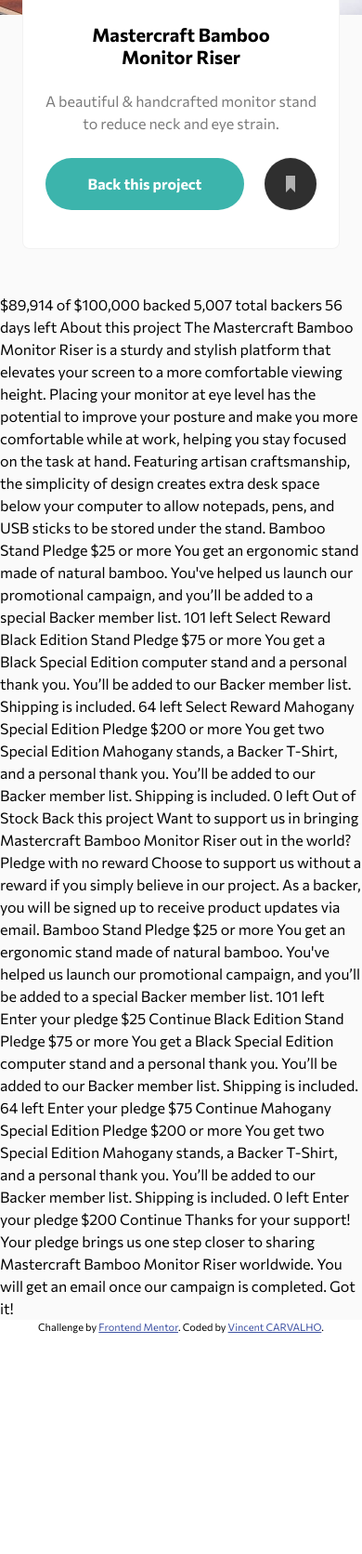
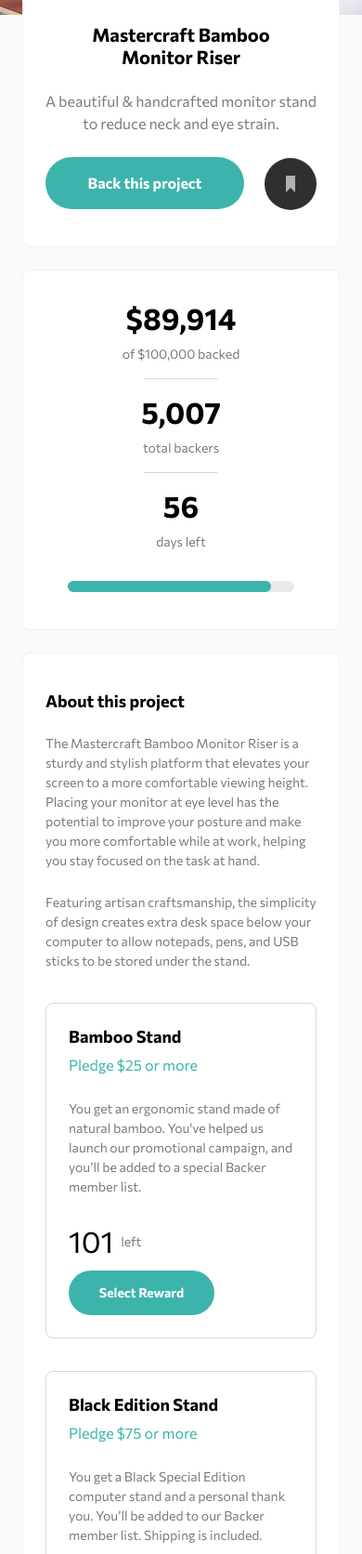
Before and after one commit to CarvalhoVincent/Crowdfunding-product-page, a plain HTML site: page index.html in a window 390 px wide. Shown: the part 280-1952 px from the top of the page at 93% size. Before the commit the page ends 1717 px from the top, so only its background shows below. Drawn offline with Linux system fonts and the light colour scheme.

Commit message:
basic page responsive ok + modal menu start

```diff
--- a/index.html
+++ b/index.html
@@ -31,96 +31,111 @@
         </nav>
     </header>
     <main class="main">
-        <section class="heading-section">
+        <section class="heading-section sections">
             <img class="mastercraft" src="./images/logo-mastercraft.svg" alt="Mastercraft logo">
             <h1 class="fs-800">Mastercraft Bamboo Monitor Riser</h1>
             <p class="fs-400 text-gray">A beautiful & handcrafted monitor stand to reduce neck and eye strain.</p>
             <div class="flex">
-                <button class="back-btn fs-600">Back this project</button>
+                <button class="back-btn fs-600" onclick="displayModal()">Back this project</button>
                 <button id="bookmark-btn" class="bookmark-btn" onclick="bookmark()" aria-selected="false"><img id="bookmark-btn-svg" src="./images/icon-bookmark.svg" alt="icon-bookmark"><span id="bookmarkSpan" class="sr-only fs-600 text-gray">Bookmark</span></button>
             </div>
         </section>
-
-            $89,914 of $100,000 backed
-            5,007 total backers
-            56 days left
-
-            About this project
-
-            The Mastercraft Bamboo Monitor Riser is a sturdy and stylish platform that elevates your screen
-            to a more comfortable viewing height. Placing your monitor at eye level has the potential to improve
-            your posture and make you more comfortable while at work, helping you stay focused on the task at hand.
-
-            Featuring artisan craftsmanship, the simplicity of design creates extra desk space below your computer
-            to allow notepads, pens, and USB sticks to be stored under the stand.
-
-            Bamboo Stand
-            Pledge $25 or more
-            You get an ergonomic stand made of natural bamboo. You've helped us launch our promotional campaign, and
-            you’ll be added to a special Backer member list.
-            101 left
-            Select Reward
-
-            Black Edition Stand
-            Pledge $75 or more
-            You get a Black Special Edition computer stand and a personal thank you. You’ll be added to our Backer
-            member list. Shipping is included.
-            64 left
-            Select Reward
-
-            Mahogany Special Edition
-            Pledge $200 or more
-            You get two Special Edition Mahogany stands, a Backer T-Shirt, and a personal thank you. You’ll be added
-            to our Backer member list. Shipping is included.
-            0 left
-            Out of Stock
-
-            <!-- Selection modal start -->
-
-            Back this project
-            Want to support us in bringing Mastercraft Bamboo Monitor Riser out in the world?
-
-            Pledge with no reward
-            Choose to support us without a reward if you simply believe in our project. As a backer,
-            you will be signed up to receive product updates via email.
-
-            Bamboo Stand
-            Pledge $25 or more
-            You get an ergonomic stand made of natural bamboo. You've helped us launch our promotional campaign, and
-            you’ll be added to a special Backer member list.
-            101 left
-
-            <!-- Selected pledge start -->
-            Enter your pledge
-            $25
-            Continue
-            <!-- Selected pledge end -->
-
-            Black Edition Stand
-            Pledge $75 or more
-            You get a Black Special Edition computer stand and a personal thank you. You’ll be added to our Backer
-            member list. Shipping is included.
-            64 left
-
-            <!-- Selected pledge start -->
-            Enter your pledge
-            $75
-            Continue
-            <!-- Selected pledge end -->
-
-            Mahogany Special Edition
-            Pledge $200 or more
-            You get two Special Edition Mahogany stands, a Backer T-Shirt, and a personal thank you. You’ll be added
-            to our Backer member list. Shipping is included.
-            0 left
-
-            <!-- Selected pledge  start -->
-            Enter your pledge
-            $200
-            Continue
-            <!-- Selected pledge end -->
-
-            <!-- Selection modal end -->
+        <section class="data-numbers sections">
+            <div class="total-backed flex">
+                <div>
+                    <h2 class="fs-900">$89,914</h2>
+                    <p class="fs-500 text-gray">of $100,000 backed</p>
+                </div>
+                <div class="numbers-separator"></div>
+                <div>
+                    <h2 class="fs-900">5,007</h2>
+                    <p class="fs-500 text-gray">total backers</p>
+                </div>
+                <div class="numbers-separator"></div>
+                <div>
+                    <h2 class="fs-900">56</h2>
+                    <p class="fs-500 text-gray">days left</p>
+                </div>
+            </div>
+            <div class="progress-bar-container">
+                <div class="progress-bar"></div>
+            </div>
+        </section>
+        <section class="about sections">
+            <h3 class="fs-700 aboutHeading">About this project</h3>
+            <p class="fs-500 text-gray aboutParagraph">The Mastercraft Bamboo Monitor Riser is a sturdy and stylish platform that elevates your screen to a more comfortable viewing height. Placing your monitor at eye level has the potential to improve your posture and make you more comfortable while at work, helping you stay focused on the task at hand.</p>
+            <p class="fs-500 text-gray">Featuring artisan craftsmanship, the simplicity of design creates extra desk space below your computer to allow notepads, pens, and USB sticks to be stored under the stand.</p>
+            <div class="pledges pledge-1">
+                <div class="pledge-heading">
+                    <h4 class="fs-700">Bamboo Stand</h4>
+                    <p class="text-cyan">Pledge $25 or more</p>
+                </div>
+                <p class="text-gray fs-500">You get an ergonomic stand made of natural bamboo. You've helped us launch our promotional campaign, and you’ll be added to a special Backer member list.</p>
+                <div class="pledge-select">
+                    <p class="fs-500 text-gray flex"><number class="fs-900 text-black">101</number> left</p>
+                    <button class="fs-500">Select Reward</button>
+                </div>
+            </div>
+            <div class="pledges pledge-2">
+                <div class="pledge-heading">
+                    <h4 class="fs-700">Black Edition Stand</h4>
+                    <p class="text-cyan">Pledge $75 or more</p>
+                </div>
+                <p class="text-gray fs-500">You get a Black Special Edition computer stand and a personal thank you. You’ll be added to our Backer member list. Shipping is included.</p>
+                <div class="pledge-select">
+                    <p class="fs-500 text-gray flex"><number class="fs-900 text-black">64</number> left</p>
+                    <button class="fs-500">Select Reward</button>
+                </div>
+            </div>
+            <div class="pledges pledge-3">
+                <div class="pledge-heading">
+                    <h4 class="fs-700">Mahogany Special Edition</h4>
+                    <p class="text-cyan">Pledge $200 or more</p>
+                </div>
+                <p class="text-gray fs-500">You get two Special Edition Mahogany stands, a Backer T-Shirt, and a personal thank you. You’ll be added to our Backer member list. Shipping is included.</p>
+                <div class="pledge-select">
+                    <p class="fs-500 text-gray flex"><number class="fs-900 text-black">0</number> left</p>
+                    <button class=" noStockBtn fs-500">Out of Stock</button>
+                </div>
+            </div>
+        </section>
+        <section id="modal" class="about sections modal">
+            <div class="modal-header flex">
+                <h3 class="fs-700 aboutHeading">Back this project</h3>
+                <img src="./images/icon-close-modal.svg" alt="icon-close-modal" onclick="hideModal()">
+            </div>
+            <p class="fs-500 text-gray aboutParagraph">Want to support us in bringing Mastercraft Bamboo Monitor Riser out in the world? </p>
+            <div class="pledges pledge-1">
+                <div class="pledge-heading">
+                    <h4 class="fs-700">Bamboo Stand</h4>
+                    <p class="text-cyan">Pledge $25 or more</p>
+                </div>
+                <p class="text-gray fs-500">You get an ergonomic stand made of natural bamboo. You've helped us launch our promotional campaign, and you’ll be added to a special Backer member list.</p>
+                <div class="pledge-select">
+                    <p class="fs-500 text-gray flex"><number class="fs-900 text-black">101</number> left</p>
+                </div>
+            </div>
+            <div class="pledges pledge-2">
+                <div class="pledge-heading">
+                    <h4 class="fs-700">Black Edition Stand</h4>
+                    <p class="text-cyan">Pledge $75 or more</p>
+                </div>
+                <p class="text-gray fs-500">You get a Black Special Edition computer stand and a personal thank you. You’ll be added to our Backer member list. Shipping is included.</p>
+                <div class="pledge-select">
+                    <p class="fs-500 text-gray flex"><number class="fs-900 text-black">64</number> left</p>
+                </div>
+            </div>
+            <div class="pledges pledge-3">
+                <div class="pledge-heading">
+                    <h4 class="fs-700">Mahogany Special Edition</h4>
+                    <p class="text-cyan">Pledge $200 or more</p>
+                </div>
+                <p class="text-gray fs-500">You get two Special Edition Mahogany stands, a Backer T-Shirt, and a personal thank you. You’ll be added to our Backer member list. Shipping is included.</p>
+                <div class="pledge-select">
+                    <p class="fs-500 text-gray flex"><number class="fs-900 text-black">0</number> left</p>
+                </div>
+            </div>
+        </section>
 
             <!-- Success modal start -->
 
--- a/index.js
+++ b/index.js
@@ -62,3 +62,16 @@ function bookmark() {
         bookmarkAria.setAttribute("aria-selected", false);
     }
 }
+
+
+
+//    Modal Section   //
+const modal = document.getElementById("modal");
+
+function displayModal() {
+    modal.style.display = "initial";
+}
+
+function hideModal() {
+    modal.style.display = "none";
+}
--- a/style.css
+++ b/style.css
@@ -83,7 +83,7 @@ body {
 
 }
 
-@media (max-width: 375px) {
+@media (max-width: 374px) {
     body {
         background-size: auto;
         background-position: top bottom;
@@ -301,22 +301,27 @@ nav {
     background: #FAFAFA;
 }
 
-.heading-section {
-    position: relative;
+.sections {
     text-align: center;
     background: #FFFFFF;
     border: 1px solid rgba(0, 0, 0, 0.0497193);
     margin-inline: 1.5rem;
     padding-bottom: 2.5rem;
     border-radius: 8px;
-    top: -3rem;
+    margin-bottom: 1.5rem;
 }
 
 @media (min-width:786px) {
-    .heading-section {
-    margin-inline: auto;
-    max-width: 730px;
+    .sections {
+        margin-inline: auto;
+        max-width: 730px;
     }
+}
+
+.heading-section {
+    position: relative;
+    top: -3rem;
+    margin-bottom: -1.5rem;
 }
 
 .mastercraft {
@@ -365,7 +370,7 @@ nav {
 .bookmark-btn {
     display: inline;
     width: 56px;
-    aspect-ratio: 1;
+    height: 56px;
     border-radius: 28px;
     border: none;
     cursor: pointer;
@@ -406,3 +411,174 @@ nav {
 .bookmark-btn-text {
     color: hsl( var(--clr-darkCyan) );
 }
+
+/*     Numbers Section    */
+
+.data-numbers {
+    padding-inline: 3rem;
+}
+
+.total-backed {
+    flex-direction: column;
+    justify-content: space-around;
+    padding-top: 2rem;
+}
+
+@media (min-width: 786px) {
+    .total-backed {
+        flex-direction: row;
+        text-align: left;
+        justify-content: flex-start;
+        column-gap: 2.625rem;
+    }
+}
+
+.total-backed h2 {
+    font-weight: 700;
+    line-height: 39px;
+    margin-bottom: .5rem;
+}
+
+.numbers-separator {
+    background: #000000;
+    opacity: 0.15;
+    height: 1px;
+    width: 80px;
+    align-self: center;
+}
+
+@media (min-width: 786px) {
+    .numbers-separator {
+        height: 63px;
+        width: 1px;
+    }
+}
+
+.progress-bar-container {
+    background: #ebe9e9;
+    height: 12px;
+    border-radius: 6px;
+    margin-top: 2rem;
+}
+
+.progress-bar {
+    background: hsl( var(--clr-cyan) ) !important;
+    border-radius: 6px;
+    height: 12px;
+    width: 89.914%;
+}
+
+/*     About Section  + Pledges  */
+
+.about {
+    text-align: left;
+    padding-top: 2.5rem;
+    padding-inline: 1.5rem;
+}
+
+.about h3 {
+    font-weight: 700;
+    line-height: 22px;
+}
+
+.aboutHeading, .aboutParagraph {
+    margin-bottom: 1.5rem;
+}
+.pledges {
+    border: 1px solid rgba(0, 0, 0, 0.15);
+    border-radius: 8px;
+    padding: 1.5rem ;
+    margin-top: 35px;
+}
+
+.pledges h4 {
+    font-weight: 700;
+    font-size: 18px;
+    line-height: 22px;
+}
+
+.pledge-heading {
+    display: flex;
+    flex-direction: column;
+    margin-bottom: 1.5rem;
+    row-gap: .5rem;
+}
+
+@media (min-width: 786px) {
+    .pledge-heading {
+        flex-direction: row;
+        justify-content: space-between;
+    }
+}
+
+.pledge-1, .pledge-2 {
+    margin-bottom: 1.5rem;
+}
+
+.pledge-select {
+    display: flex;
+    flex-direction: column;
+    row-gap: .5rem;
+    margin-top: 1.5rem;
+}
+
+@media (min-width: 786px) {
+    .pledge-select {
+        flex-direction: row;
+        justify-content: space-between;
+    }
+}
+
+.pledge-select p {
+    align-items: center;
+    column-gap: .5rem;
+}
+
+.pledge-select button {
+    width: 157px;
+    height: 48px;
+    background: #3CB3AB;
+    border-radius: 33.5px;
+    border: none;
+    color: white;
+    line-height: 20px;
+    font-weight: 700;
+    cursor: pointer;
+}
+
+.pledge-select button:hover {
+    background: hsl( var(--clr-darkCyan) );
+}
+
+.pledge-select button:active {
+    transform: translateY(2px);
+}
+
+.noStockBtn {
+    background: #2F2F2F !important;
+}
+
+.pledge-3 {
+    opacity: .5;
+}
+
+/*    Modal Section */
+
+.modal {
+    position: absolute;
+    top: 7.5625rem;
+    box-shadow: 0px 0px 200px 100vh rgba(0,0,0,0.5);
+    display: none;
+}
+
+.modal img {
+    position: relative;
+    top: .4rem;
+    height: 14px;
+    width: 14px;
+    cursor: pointer;
+}
+
+.modal-header {
+    justify-content: space-between;
+}
```
